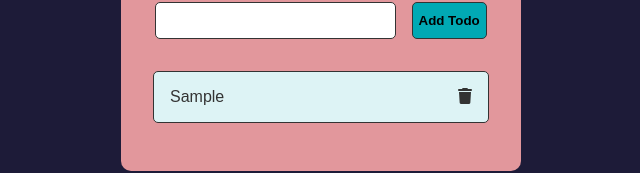
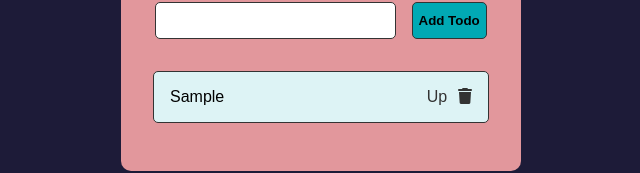
Before and after one commit to pinkman7009/Todo-React, a React (Create React App) app: page / in a window 1280 px wide. Both pictures are taken after typing "Sample" into the empty fields and a click on the button "Add Todo". Shown: the part 348-521 px from the top of the page, without its empty margins (319-959 px from the left). Built offline with nearby package versions, Linux system fonts and the light colour scheme.

Commit message:
update todo added

```diff
--- a/src/App.css
+++ b/src/App.css
@@ -51,9 +51,7 @@ ul li {
 	width: 90%;
 	margin: 1rem 0;
 }
-form {
-	width: 100%;
-}
+
 .add-todo {
 	padding: 0.6rem;
 	border: 1px solid #333;
@@ -63,6 +61,21 @@ form {
 }
 .add-todo:focus,
 .btn:focus {
+	outline: none;
+}
+
+.icons {
+	display: flex;
+	width: 15%;
+	justify-content: space-between;
+}
+
+.todo-item-input {
+	background: transparent;
+	border: none;
+	font-size: 1rem;
+}
+.todo-item-input:focus {
 	outline: none;
 }
 
--- a/src/App.js
+++ b/src/App.js
@@ -26,6 +26,14 @@ const App = () => {
 		setNewTodo('');
 	};
 
+	const updateTodo = (value, index) => {
+		const copyTodos = [ ...todos ];
+
+		copyTodos[index] = value;
+
+		setTodos(copyTodos);
+	};
+
 	// To delete a todo
 	const deleteTodo = (index) => {
 		const copyTodos = [ ...todos ];
@@ -41,7 +49,7 @@ const App = () => {
 				<AddTodo onAddTodo={addNewTodo} onChangeNewTodo={onChangeNewTodo} query={newTodo} />
 
 				<ErrorMessage message={errorMessage} />
-				<TodoList todos={todos} onDeleteTodo={deleteTodo} />
+				<TodoList todos={todos} onDeleteTodo={deleteTodo} onUpdateTodo={updateTodo} />
 			</div>
 		</div>
 	);
--- a/src/components/todos/TodoItem.js
+++ b/src/components/todos/TodoItem.js
@@ -1,10 +1,27 @@
-import React from 'react';
+import React, { useRef } from 'react';
 
-const TodoItem = ({ todo, onDeleteTodo }) => {
+const TodoItem = ({ todo, onDeleteTodo, onUpdateTodo }) => {
+	const inputRef = useRef(null);
+
+	const focusInput = () => {
+		inputRef.current.focus();
+	};
 	return (
 		<li>
-			{todo}
-			<i className="fas fa-trash" style={{ cursor: 'pointer' }} onClick={onDeleteTodo} />
+			<input
+				type="text"
+				value={todo}
+				ref={inputRef}
+				className="todo-item-input"
+				onChange={(e) => onUpdateTodo(e.target.value)}
+			/>
+
+			<div className="icons">
+				<div style={{ cursor: 'pointer' }} onClick={focusInput}>
+					Up
+				</div>
+				<i className="fas fa-trash" style={{ cursor: 'pointer' }} onClick={onDeleteTodo} />
+			</div>
 		</li>
 	);
 };
--- a/src/components/todos/TodoList.js
+++ b/src/components/todos/TodoList.js
@@ -1,7 +1,7 @@
 import React from 'react';
 import TodoItem from './TodoItem';
 
-const TodoList = ({ todos, onDeleteTodo }) => {
+const TodoList = ({ todos, onDeleteTodo, onUpdateTodo }) => {
 	const display = todos.length === 0 ? 'none' : 'block';
 
 	const todoListStyle = {
@@ -14,7 +14,17 @@ const TodoList = ({ todos, onDeleteTodo }) => {
 	return (
 		<ul style={todoListStyle}>
 			{todos.map((todo, index) => {
-				return <TodoItem key={index} todo={todo} display={display} onDeleteTodo={() => onDeleteTodo(index)} />;
+				return (
+					<TodoItem
+						key={index}
+						todo={todo}
+						display={display}
+						onDeleteTodo={() => onDeleteTodo(index)}
+						onUpdateTodo={(value) => {
+							onUpdateTodo(value, index);
+						}}
+					/>
+				);
 			})}
 		</ul>
 	);
```
